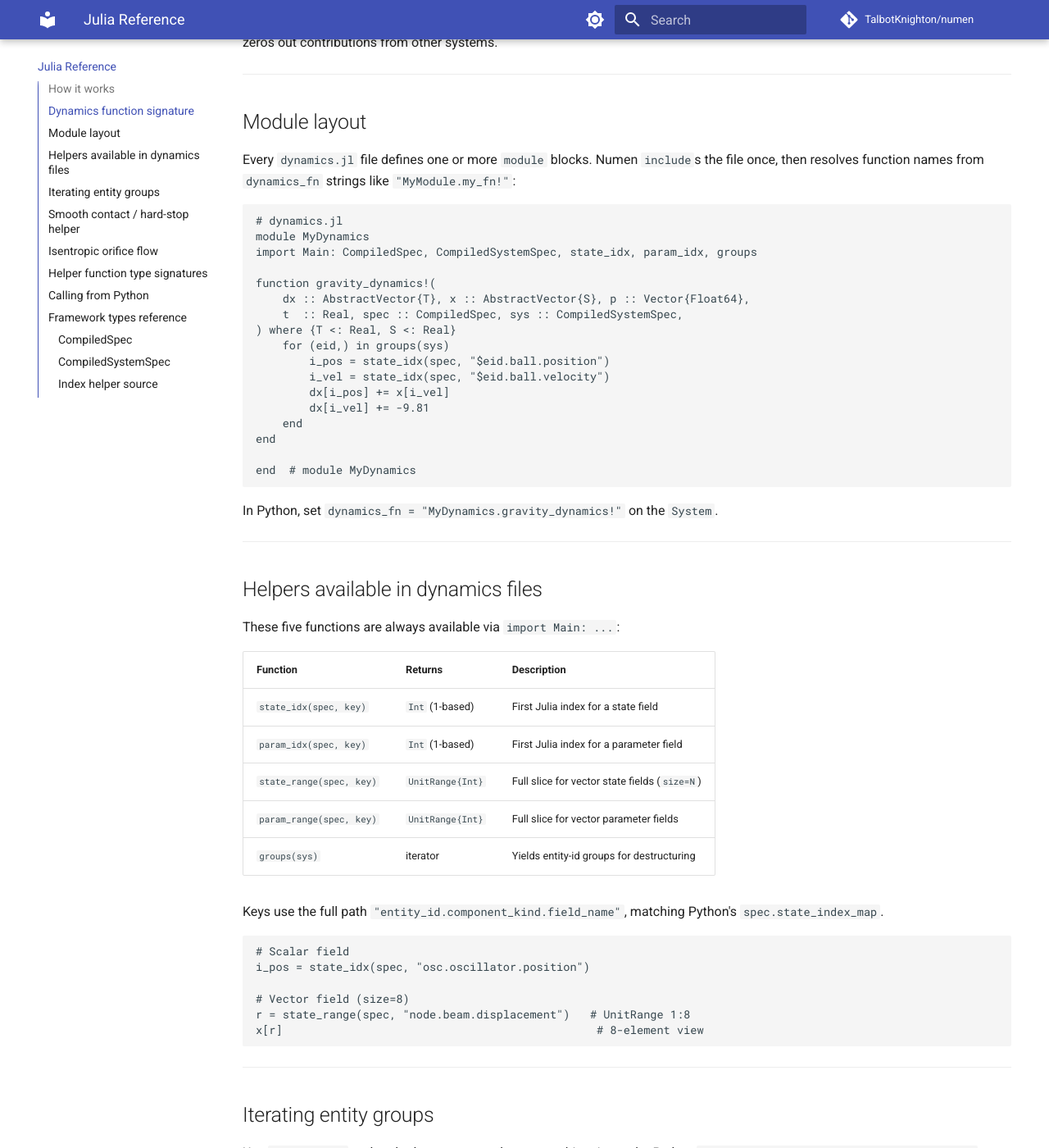
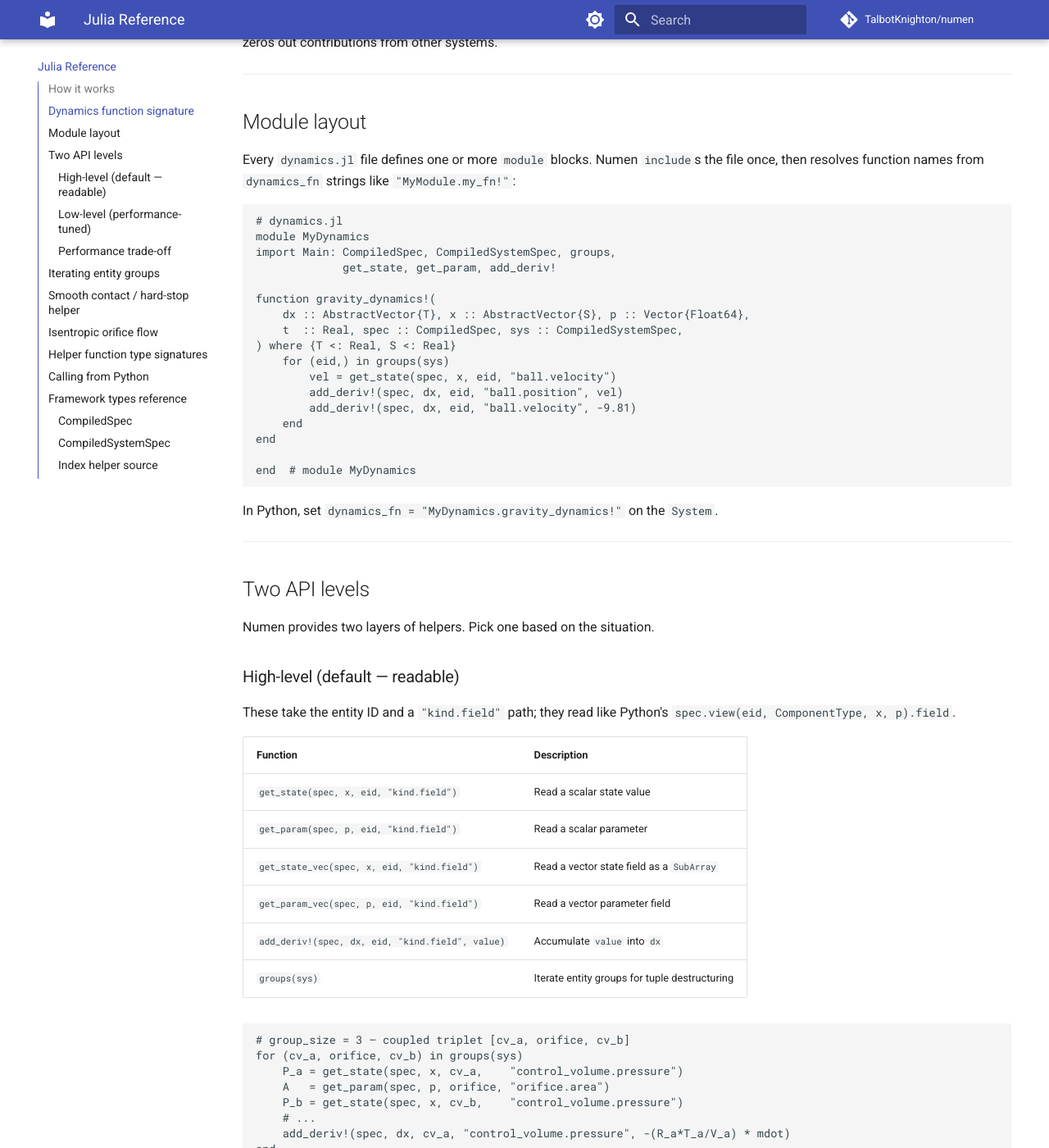
Before and after one commit to TalbotKnighton/numen, an MkDocs documentation site: the page built from docs/julia.md, in a window 1280 px wide and 1400 px high, scrolled down 1163 px. Shown: the whole window at 82% size. Built offline with MkDocs 1.6.1 and Material for MkDocs 9.7.7, drawn with Linux system fonts in a browser that asks for light colours; comment, search, counter and statistics services are not loaded; some of the changed text lies outside the part shown.

Commit message:
feat: high-level Julia helper API (get_state/get_param/add_deriv!)
Adds a readable layer on top of the raw state_idx/param_idx helpers:

  get_state(spec, x, eid, "kind.field")           # → scalar
  get_param(spec, p, eid, "kind.field")           # → Float64
  get_state_vec(spec, x, eid, "kind.field")       # → SubArray
  get_param_vec(spec, p, eid, "kind.field")       # → SubArray
  add_deriv!(spec, dx, eid, "kind.field", value)  # accumulate into dx

Mirrors Python's spec.view(eid, ComponentType, x, p).field. Reads naturally
without string interpolation in the user code:

  for (cv_a, orifice, cv_b) in groups(sys)
      P_a = get_state(spec, x, cv_a, "control_volume.pressure")
      A   = get_param(spec, p, orifice, "orifice.area")
      add_deriv!(spec, dx, cv_a, "control_volume.pressure", -(R*T/V) * mdot)
  end

Performance: each helper does one Dict lookup. For RHS-bound stiff problems
where caching matters, the low-level form (state_idx, param_idx) is still
available and ~2× faster per field. Defaults are readable; users opt into
performance.

Refactored:
  - 5 example dynamics.jl files now use the helpers throughout
  - docs/julia.md: new "Two API levels" section explains both forms
  - 4 docs/examples/*_julia.md walkthroughs updated

New context file:
  - src/numen/init_data/JULIA.md — full Julia conventions + performance notes
  - numen init / numen new now copy this to the project root alongside CLAUDE.md
  - CLAUDE.md (root + init_data) point to JULIA.md for the full reference

All 112 unit tests pass; oscillator/coupled_spring/fluid_poppet all run end-to-
end via JuliaBackend with correct numerics.

Co-Authored-By: Claude Sonnet 4.6 <noreply@anthropic.com>

````diff
--- a/docs/examples/fluid_poppet_julia.md
+++ b/docs/examples/fluid_poppet_julia.md
@@ -15,11 +15,12 @@ The dynamics file imports the standard helpers at the top:
 
 ```julia
 module FluidPoppetDynamics
-import Main: CompiledSpec, CompiledSystemSpec, state_idx, param_idx, groups
+import Main: CompiledSpec, CompiledSystemSpec, groups,
+             get_state, get_param, add_deriv!
 ```
 
 All four systems below use `groups(sys)` with tuple destructuring to name the
-entities in each group instead of indexing `sys.entity_ids[i+1]`.
+entities, plus `get_state` / `get_param` / `add_deriv!` for readable access.
 
 ---
 
@@ -86,18 +87,18 @@ function orifice_flow_dynamics!(
     dx :: AbstractVector{T}, x :: AbstractVector{S}, p :: Vector{Float64},
     t  :: Real, spec :: CompiledSpec, sys :: CompiledSystemSpec,
 ) where {T <: Real, S <: Real}
-    for (id_a, id_o, id_b) in groups(sys)
-        P_a = x[state_idx(spec, "$id_a.control_volume.pressure")]
-        P_b = x[state_idx(spec, "$id_b.control_volume.pressure")]
-        T_a = p[param_idx(spec, "$id_a.control_volume.temperature")]
-        R_a = p[param_idx(spec, "$id_a.control_volume.R_specific")]
-        V_a = p[param_idx(spec, "$id_a.control_volume.volume")]
-        T_b = p[param_idx(spec, "$id_b.control_volume.temperature")]
-        R_b = p[param_idx(spec, "$id_b.control_volume.R_specific")]
-        V_b = p[param_idx(spec, "$id_b.control_volume.volume")]
-        Cd  = p[param_idx(spec, "$id_o.orifice.Cd")]
-        A   = p[param_idx(spec, "$id_o.orifice.area")]
-        gam = p[param_idx(spec, "$id_o.orifice.gamma")]
+    for (cv_a, orifice, cv_b) in groups(sys)
+        P_a = get_state(spec, x, cv_a, "control_volume.pressure")
+        P_b = get_state(spec, x, cv_b, "control_volume.pressure")
+        T_a = get_param(spec, p, cv_a, "control_volume.temperature")
+        T_b = get_param(spec, p, cv_b, "control_volume.temperature")
+        R_a = get_param(spec, p, cv_a, "control_volume.R_specific")
+        R_b = get_param(spec, p, cv_b, "control_volume.R_specific")
+        V_a = get_param(spec, p, cv_a, "control_volume.volume")
+        V_b = get_param(spec, p, cv_b, "control_volume.volume")
+        Cd  = get_param(spec, p, orifice, "orifice.Cd")
+        A   = get_param(spec, p, orifice, "orifice.area")
+        gam = get_param(spec, p, orifice, "orifice.gamma")
 
         # Direction check — always call orifice_mdot with P_up ≥ P_dn
         if P_a >= P_b
@@ -107,8 +108,8 @@ function orifice_flow_dynamics!(
         end
 
         # dP/dt = (R·T/V) · ṁ_net  (isothermal ideal gas)
-        dx[state_idx(spec, "$id_a.control_volume.pressure")] += -(R_a * T_a / V_a) * mdot
-        dx[state_idx(spec, "$id_b.control_volume.pressure")] +=  (R_b * T_b / V_b) * mdot
+        add_deriv!(spec, dx, cv_a, "control_volume.pressure", -(R_a * T_a / V_a) * mdot)
+        add_deriv!(spec, dx, cv_b, "control_volume.pressure",  (R_b * T_b / V_b) * mdot)
     end
 end
 ```
@@ -123,26 +124,26 @@ function poppet_flow_dynamics!(
     dx :: AbstractVector{T}, x :: AbstractVector{S}, p :: Vector{Float64},
     t  :: Real, spec :: CompiledSpec, sys :: CompiledSystemSpec,
 ) where {T <: Real, S <: Real}
-    for (id_a, id_p, id_b) in groups(sys)
-        pos           = x[state_idx(spec, "$id_p.poppet.position")]
-        max_travel    = p[param_idx(spec, "$id_p.poppet.max_travel")]
-        max_flow_area = p[param_idx(spec, "$id_p.poppet.max_flow_area")]
-        Cd            = p[param_idx(spec, "$id_p.poppet.Cd")]
-        gam           = p[param_idx(spec, "$id_p.poppet.gamma")]
+    for (cv_a, poppet, cv_b) in groups(sys)
+        pos           = get_state(spec, x, poppet, "poppet.position")
+        max_travel    = get_param(spec, p, poppet, "poppet.max_travel")
+        max_flow_area = get_param(spec, p, poppet, "poppet.max_flow_area")
+        Cd            = get_param(spec, p, poppet, "poppet.Cd")
+        gam           = get_param(spec, p, poppet, "poppet.gamma")
 
         # Flow area scales linearly with position (0 → fully closed, max_travel → fully open)
         opening = clamp(pos / max_travel, zero(S), one(S))
         A       = max_flow_area * opening
         A <= 0.0 && continue    # poppet sealed — no flow
 
-        P_a = x[state_idx(spec, "$id_a.control_volume.pressure")]
-        P_b = x[state_idx(spec, "$id_b.control_volume.pressure")]
-        T_a = p[param_idx(spec, "$id_a.control_volume.temperature")]
-        R_a = p[param_idx(spec, "$id_a.control_volume.R_specific")]
-        V_a = p[param_idx(spec, "$id_a.control_volume.volume")]
-        T_b = p[param_idx(spec, "$id_b.control_volume.temperature")]
-        R_b = p[param_idx(spec, "$id_b.control_volume.R_specific")]
-        V_b = p[param_idx(spec, "$id_b.control_volume.volume")]
+        P_a = get_state(spec, x, cv_a, "control_volume.pressure")
+        P_b = get_state(spec, x, cv_b, "control_volume.pressure")
+        T_a = get_param(spec, p, cv_a, "control_volume.temperature")
+        R_a = get_param(spec, p, cv_a, "control_volume.R_specific")
+        V_a = get_param(spec, p, cv_a, "control_volume.volume")
+        T_b = get_param(spec, p, cv_b, "control_volume.temperature")
+        R_b = get_param(spec, p, cv_b, "control_volume.R_specific")
+        V_b = get_param(spec, p, cv_b, "control_volume.volume")
 
         if P_a >= P_b
             mdot = orifice_mdot(P_a, P_b, T_a, R_a, Cd, A, gam)
@@ -150,14 +151,15 @@ function poppet_flow_dynamics!(
             mdot = -orifice_mdot(P_b, P_a, T_b, R_b, Cd, A, gam)
         end
 
-        dx[state_idx(spec, "$id_a.control_volume.pressure")] += -(R_a * T_a / V_a) * mdot
-        dx[state_idx(spec, "$id_b.control_volume.pressure")] +=  (R_b * T_b / V_b) * mdot
+        add_deriv!(spec, dx, cv_a, "control_volume.pressure", -(R_a * T_a / V_a) * mdot)
+        add_deriv!(spec, dx, cv_b, "control_volume.pressure",  (R_b * T_b / V_b) * mdot)
     end
 end
 ```
 
 Note `A = max_flow_area * opening` — `A` is derived from state `pos`, so it
-may be a `Dual` number during Jacobian evaluation. `orifice_mdot` accepts `A::Real` for exactly this reason.
+may be a `Dual` number during Jacobian evaluation. `orifice_mdot` accepts
+`A::Real` for exactly this reason.
 
 ---
 
@@ -169,10 +171,9 @@ function poppet_kinematics_dynamics!(
     dx :: AbstractVector{T}, x :: AbstractVector{S}, p :: Vector{Float64},
     t  :: Real, spec :: CompiledSpec, sys :: CompiledSystemSpec,
 ) where {T <: Real, S <: Real}
-    for (id_p,) in groups(sys)
-        i_pos = state_idx(spec, "$id_p.poppet.position")
-        i_vel = state_idx(spec, "$id_p.poppet.velocity")
-        dx[i_pos] += x[i_vel]
+    for (poppet,) in groups(sys)
+        vel = get_state(spec, x, poppet, "poppet.velocity")
+        add_deriv!(spec, dx, poppet, "poppet.position", vel)
     end
 end
 ```
@@ -193,35 +194,35 @@ function poppet_mechanics_dynamics!(
     dx :: AbstractVector{T}, x :: AbstractVector{S}, p :: Vector{Float64},
     t  :: Real, spec :: CompiledSpec, sys :: CompiledSystemSpec,
 ) where {T <: Real, S <: Real}
-    for (id_inlet, id_p, id_outlet) in groups(sys)
-        pos  = x[state_idx(spec, "$id_p.poppet.position")]
-        vel  = x[state_idx(spec, "$id_p.poppet.velocity")]
-        P_in = x[state_idx(spec, "$id_inlet.control_volume.pressure")]
-        P_out= x[state_idx(spec, "$id_outlet.control_volume.pressure")]
+    for (cv_inlet, poppet, cv_outlet) in groups(sys)
+        pos   = get_state(spec, x, poppet,    "poppet.position")
+        vel   = get_state(spec, x, poppet,    "poppet.velocity")
+        P_in  = get_state(spec, x, cv_inlet,  "control_volume.pressure")
+        P_out = get_state(spec, x, cv_outlet, "control_volume.pressure")
 
-        mass           = p[param_idx(spec, "$id_p.poppet.mass")]
-        spring_k       = p[param_idx(spec, "$id_p.poppet.spring_k")]
-        spring_preload = p[param_idx(spec, "$id_p.poppet.spring_preload")]
-        seat_area      = p[param_idx(spec, "$id_p.poppet.seat_area")]
-        max_travel     = p[param_idx(spec, "$id_p.poppet.max_travel")]
-        k_stop         = p[param_idx(spec, "$id_p.poppet.stop_stiffness")]
-        c_stop         = p[param_idx(spec, "$id_p.poppet.stop_damping")]
+        mass           = get_param(spec, p, poppet, "poppet.mass")
+        spring_k       = get_param(spec, p, poppet, "poppet.spring_k")
+        spring_preload = get_param(spec, p, poppet, "poppet.spring_preload")
+        seat_area      = get_param(spec, p, poppet, "poppet.seat_area")
+        max_travel     = get_param(spec, p, poppet, "poppet.max_travel")
+        k_stop         = get_param(spec, p, poppet, "poppet.stop_stiffness")
+        c_stop         = get_param(spec, p, poppet, "poppet.stop_damping")
 
         F_pressure = (P_in - P_out) * seat_area
         F_spring   = -(spring_k * pos + spring_preload)
 
         # Smooth stops at pos=0 (closed seat) and pos=max_travel (fully open)
-        pen_close   = soft_pen(-pos)
-        pen_open    = soft_pen(pos - max_travel)
-        alpha_close = clamp(-pos / STOP_DELTA, zero(S), one(S))
-        alpha_open  = clamp((pos - max_travel) / STOP_DELTA, zero(S), one(S))
+        pen_close    = soft_pen(-pos)
+        pen_open     = soft_pen(pos - max_travel)
+        alpha_close  = clamp(-pos / STOP_DELTA, zero(S), one(S))
+        alpha_open   = clamp((pos - max_travel) / STOP_DELTA, zero(S), one(S))
         v_damp_close = max(zero(S), -vel) * alpha_close
         v_damp_open  = max(zero(S),  vel) * alpha_open
         F_stop = (k_stop * pen_close + c_stop * v_damp_close
                  - k_stop * pen_open  - c_stop * v_damp_open)
 
-        dx[state_idx(spec, "$id_p.poppet.velocity")] +=
-            (F_pressure + F_spring + F_stop) / mass
+        add_deriv!(spec, dx, poppet, "poppet.velocity",
+                   (F_pressure + F_spring + F_stop) / mass)
     end
 end
 ```
--- a/docs/examples/oscillator_julia.md
+++ b/docs/examples/oscillator_julia.md
@@ -12,7 +12,8 @@ function, one entity group of size 1.
 ```julia
 module OscillatorDynamics
 
-import Main: CompiledSpec, CompiledSystemSpec, state_idx, param_idx, groups
+import Main: CompiledSpec, CompiledSystemSpec, groups,
+             get_state, get_param, add_deriv!
 
 """
     oscillator_dynamics!(dx, x, p, t, spec, sys)
@@ -28,18 +29,14 @@ function oscillator_dynamics!(
     sys :: CompiledSystemSpec,
 ) where {T <: Real, S <: Real}
     for (eid,) in groups(sys)
-        pos_idx     = state_idx(spec, "$eid.oscillator.position")
-        vel_idx     = state_idx(spec, "$eid.oscillator.velocity")
-        omega_idx   = param_idx(spec, "$eid.oscillator.omega")
-        damping_idx = param_idx(spec, "$eid.oscillator.damping")
+        pos     = get_state(spec, x, eid, "oscillator.position")
+        vel     = get_state(spec, x, eid, "oscillator.velocity")
+        omega   = get_param(spec, p, eid, "oscillator.omega")
+        damping = get_param(spec, p, eid, "oscillator.damping")
 
-        pos     = x[pos_idx]
-        vel     = x[vel_idx]
-        omega   = p[omega_idx]
-        damping = p[damping_idx]
-
-        dx[pos_idx] += vel
-        dx[vel_idx] += -omega^2 * pos - 2 * damping * omega * vel
+        add_deriv!(spec, dx, eid, "oscillator.position", vel)
+        add_deriv!(spec, dx, eid, "oscillator.velocity",
+                   -omega^2 * pos - 2 * damping * omega * vel)
     end
 end
 
@@ -52,15 +49,19 @@ end  # module OscillatorDynamics
 
 **`for (eid,) in groups(sys)`** — `groups(sys)` yields tuples of length
 `sys.group_size` (here, 1). The trailing comma in `(eid,)` destructures the
-single element. This mirrors the Python `for (entity_id,) in system.entity_groups:`
-pattern.
+single element. Mirrors Python's `for (entity_id,) in system.entity_groups:`.
 
-**Reading state vs params** — `x[state_idx(...)]` for integrated fields
-(position, velocity); `p[param_idx(...)]` for parameter fields (omega, damping).
+**`get_state` / `get_param`** — read scalar values from `x` (state) or `p`
+(parameters) using the `"kind.field"` path. The full key
+`"$eid.oscillator.position"` is built internally.
 
-**`+=` accumulation** — even though only one system writes to these slots in
-this example, using `+=` is the correct pattern throughout. If a second system
-also touched velocity, both contributions would add correctly.
+**`add_deriv!`** — accumulates the value into the `dx` slot at
+`"$eid.oscillator.position"`. Internally uses `+=`, so multiple systems can
+write to the same slot and contributions add up correctly.
+
+For details on the helper API, the lower-level `state_idx` / `param_idx`
+form, and when to drop down for hot-loop performance, see the [Julia
+Reference](../julia.md).
 
 ---
 
--- a/docs/julia.md
+++ b/docs/julia.md
@@ -60,17 +60,17 @@ the file once, then resolves function names from `dynamics_fn` strings like
 ```julia
 # dynamics.jl
 module MyDynamics
-import Main: CompiledSpec, CompiledSystemSpec, state_idx, param_idx, groups
+import Main: CompiledSpec, CompiledSystemSpec, groups,
+             get_state, get_param, add_deriv!
 
 function gravity_dynamics!(
     dx :: AbstractVector{T}, x :: AbstractVector{S}, p :: Vector{Float64},
     t  :: Real, spec :: CompiledSpec, sys :: CompiledSystemSpec,
 ) where {T <: Real, S <: Real}
     for (eid,) in groups(sys)
-        i_pos = state_idx(spec, "$eid.ball.position")
-        i_vel = state_idx(spec, "$eid.ball.velocity")
-        dx[i_pos] += x[i_vel]
-        dx[i_vel] += -9.81
+        vel = get_state(spec, x, eid, "ball.velocity")
+        add_deriv!(spec, dx, eid, "ball.position", vel)
+        add_deriv!(spec, dx, eid, "ball.velocity", -9.81)
     end
 end
 
@@ -81,57 +81,99 @@ In Python, set `dynamics_fn = "MyDynamics.gravity_dynamics!"` on the `System`.
 
 ---
 
-## Helpers available in dynamics files
+## Two API levels
 
-These five functions are always available via `import Main: ...`:
+Numen provides two layers of helpers. Pick one based on the situation.
 
-| Function | Returns | Description |
-|---|---|---|
-| `state_idx(spec, key)` | `Int` (1-based) | First Julia index for a state field |
-| `param_idx(spec, key)` | `Int` (1-based) | First Julia index for a parameter field |
-| `state_range(spec, key)` | `UnitRange{Int}` | Full slice for vector state fields (`size=N`) |
-| `param_range(spec, key)` | `UnitRange{Int}` | Full slice for vector parameter fields |
-| `groups(sys)` | iterator | Yields entity-id groups for destructuring |
+### High-level (default — readable)
 
-Keys use the full path `"entity_id.component_kind.field_name"`, matching Python's `spec.state_index_map`.
+These take the entity ID and a `"kind.field"` path; they read like Python's
+`spec.view(eid, ComponentType, x, p).field`.
+
+| Function | Description |
+|---|---|
+| `get_state(spec, x, eid, "kind.field")` | Read a scalar state value |
+| `get_param(spec, p, eid, "kind.field")` | Read a scalar parameter |
+| `get_state_vec(spec, x, eid, "kind.field")` | Read a vector state field as a `SubArray` |
+| `get_param_vec(spec, p, eid, "kind.field")` | Read a vector parameter field |
+| `add_deriv!(spec, dx, eid, "kind.field", value)` | Accumulate `value` into `dx` |
+| `groups(sys)` | Iterate entity groups for tuple destructuring |
 
 ```julia
-# Scalar field
-i_pos = state_idx(spec, "osc.oscillator.position")
+# group_size = 3 — coupled triplet [cv_a, orifice, cv_b]
+for (cv_a, orifice, cv_b) in groups(sys)
+    P_a = get_state(spec, x, cv_a,    "control_volume.pressure")
+    A   = get_param(spec, p, orifice, "orifice.area")
+    P_b = get_state(spec, x, cv_b,    "control_volume.pressure")
+    # ...
+    add_deriv!(spec, dx, cv_a, "control_volume.pressure", -(R_a*T_a/V_a) * mdot)
+end
+```
 
-# Vector field (size=8)
-r = state_range(spec, "node.beam.displacement")   # UnitRange 1:8
-x[r]                                               # 8-element view
+### Low-level (performance-tuned)
+
+When you need to minimise dictionary lookups inside a hot inner loop, drop down
+to the raw index helpers and cache the index for reuse:
+
+| Function | Description |
+|---|---|
+| `state_idx(spec, key)` | First 1-based Julia index for a state field |
+| `param_idx(spec, key)` | First 1-based Julia index for a parameter field |
+| `state_range(spec, key)` | `UnitRange{Int}` — full slice for vector fields (`size=N`) |
+| `param_range(spec, key)` | `UnitRange{Int}` — full slice for vector parameter fields |
+
+Keys use the full path `"entity_id.component_kind.field_name"`.
+
+```julia
+i_pos = state_idx(spec, "$eid.oscillator.position")
+i_vel = state_idx(spec, "$eid.oscillator.velocity")
+pos = x[i_pos];  vel = x[i_vel]
+dx[i_pos] += vel
+dx[i_vel] += -omega^2 * pos - 2 * damping * omega * vel
 ```
+
+### Performance trade-off
+
+The high-level helpers do a `Dict{String, ...}` lookup on every call. Caching
+the index (low-level form) and reusing it for read+write is roughly 2× faster
+per state field per RHS call.
+
+**Default to the high-level helpers** — the cost is microseconds and is dwarfed
+by ODE solver work on any realistic problem. Drop to the low-level form only
+when:
+
+1. You're solving a stiff problem (Rodas5P, Rosenbrock23, FBDF) where Jacobian
+   evaluation calls dynamics `O(state_size × color_count)` times per step
+2. You've measured a meaningful speedup with `BenchmarkTools.@btime`
+
+Don't pre-optimise. Write the readable form first, profile if it's slow.
 
 ---
 
 ## Iterating entity groups
 
-Use `groups(sys)` and tuple-destructure each group — this mirrors the Python
-`for entity_group in system.entity_groups:` pattern and gives semantic names to
-the entities in each group:
+`groups(sys)` mirrors the Python `for entity_group in system.entity_groups:`
+pattern. Each iteration yields a slice of `sys.entity_ids` of length
+`sys.group_size`, suitable for tuple destructuring:
 
 ```julia
-# group_size = 1 — one entity per group
+# group_size = 1 — one entity per group (note the trailing comma!)
 for (eid,) in groups(sys)
-    i_pos = state_idx(spec, "$eid.oscillator.position")
+    pos = get_state(spec, x, eid, "oscillator.position")
     # ...
 end
 
-# group_size = 3 — coupled triplet [cv_a, orifice, cv_b]
+# group_size = 3 — three entities per group
 for (cv_a, orifice, cv_b) in groups(sys)
-    P_a = x[state_idx(spec, "$cv_a.control_volume.pressure")]
-    A   = p[param_idx(spec, "$orifice.orifice.area")]
-    P_b = x[state_idx(spec, "$cv_b.control_volume.pressure")]
     # ...
 end
 ```
 
+The destructured names should match the slot order declared in the Python
+`System` via `entity_slots = EntityGroup(...)`.
+
 Internally, `groups(sys) === Iterators.partition(sys.entity_ids, sys.group_size)`
-— a zero-allocation iterator over fixed-size slices of `sys.entity_ids`.
-Destructure into whatever names match your topology's slot order (defined by the
-`entity_slots = EntityGroup(...)` declaration on the Python `System` class).
+— a zero-allocation iterator over fixed-size slices.
 
 ---
 
````
Also changed, not shown: CLAUDE.md (+17 -14 lines), docs/examples/coupled_spring_julia.md (+20 -24 lines), docs/examples/pneumatic_dashpot_julia.md (+41 -37 lines), src/numen/init_data/CLAUDE.md (+21 -42 lines), src/numen/init_data/JULIA.md (added, +193 -0 lines), 8 other files.
